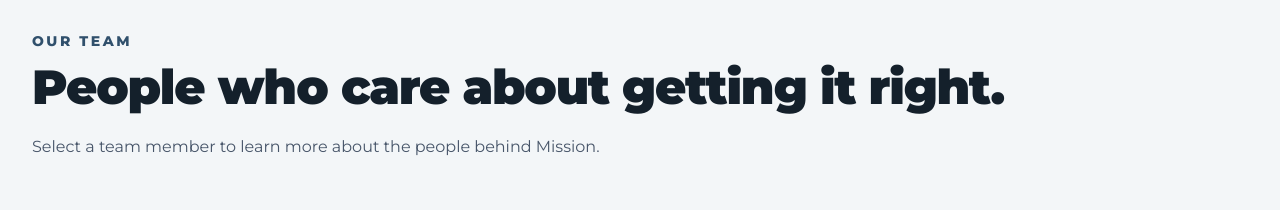
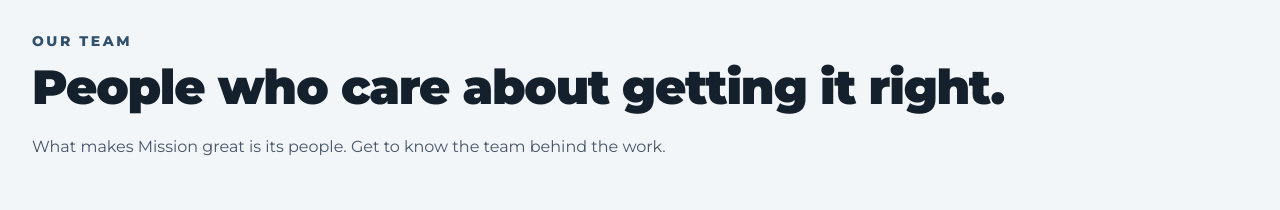
Before and after one commit to MissionTS/mts-site, a Next.js app: page /about in a window 1280 px wide. Shown: the part 4880-5090 px from the top of the page. Built offline with nearby package versions, Linux system fonts and the light colour scheme; grey boxes are pictures that could not be loaded.

Commit message:
Refresh About team introduction

```diff
--- a/app/about/page.tsx
+++ b/app/about/page.tsx
@@ -77,7 +77,7 @@ export default function AboutPage() {
 
     <section className="bg-white py-20 lg:py-24"><div className="mx-auto max-w-7xl px-6 lg:px-8"><div className="max-w-3xl"><p className="text-sm font-extrabold uppercase tracking-[0.18em] text-mission-navy">Our story</p><h2 className="mt-3 text-4xl font-black tracking-tight text-mission-ink sm:text-5xl">Built to make technology support more practical.</h2></div><div className="mt-12 grid gap-6 lg:grid-cols-3">{[["The problem", "In the Kokomo area, many nonprofits and growing organizations were navigating unclear technology needs, limited security knowledge, and services that strained already-tight budgets."], ["The solution", "Mission set out to provide practical managed IT and networking support that helps organizations focus their attention on the people and communities they serve."], ["Where we are now", "Our work has expanded beyond nonprofits to serve industries including manufacturing and government, with services that support today’s operations and planning for what comes next."]].map(([title, text], index) => <article key={title} className="border-l-4 border-mission-gold pl-6"><div className="text-sm font-black uppercase tracking-widest text-mission-navy">0{index + 1}</div><h3 className="mt-3 text-2xl font-extrabold text-mission-ink">{title}</h3><p className="mt-3 leading-7 text-slate-600">{text}</p></article>)}</div></div></section>
 
-    <section className="bg-mission-mist py-20 lg:py-24"><div className="mx-auto max-w-7xl px-6 lg:px-8"><p className="text-sm font-extrabold uppercase tracking-[0.18em] text-mission-navy">Our team</p><h2 className="mt-3 text-4xl font-black tracking-tight text-mission-ink sm:text-5xl">People who care about getting it right.</h2><p className="mt-5 max-w-2xl leading-8 text-slate-600">Select a team member to learn more about the people behind Mission.</p><div className="mt-12 space-y-12"><TeamProfiles people={team} /></div></div></section>
+    <section className="bg-mission-mist py-20 lg:py-24"><div className="mx-auto max-w-7xl px-6 lg:px-8"><p className="text-sm font-extrabold uppercase tracking-[0.18em] text-mission-navy">Our team</p><h2 className="mt-3 text-4xl font-black tracking-tight text-mission-ink sm:text-5xl">People who care about getting it right.</h2><p className="mt-5 max-w-2xl leading-8 text-slate-600">What makes Mission great is its people. Get to know the team behind the work.</p><div className="mt-12 space-y-12"><TeamProfiles people={team} /></div></div></section>
 
     <section className="bg-mission-navy py-20 text-white"><div className="mx-auto flex max-w-7xl flex-col justify-between gap-8 px-6 lg:flex-row lg:items-center lg:px-8"><div><p className="text-sm font-extrabold uppercase tracking-[0.18em] text-mission-gold">How can we help?</p><h2 className="mt-3 max-w-3xl text-4xl font-black tracking-tight sm:text-5xl">Tell us about your business and the work you need technology to support.</h2></div><Link href="/#contact" className="inline-flex shrink-0 items-center justify-center gap-2 rounded-xl bg-white px-6 py-3.5 font-extrabold text-mission-navy transition hover:bg-slate-100">Start a Conversation <ArrowRightIcon className="h-4 w-4" /></Link></div></section>
     <SiteFooter />
```
